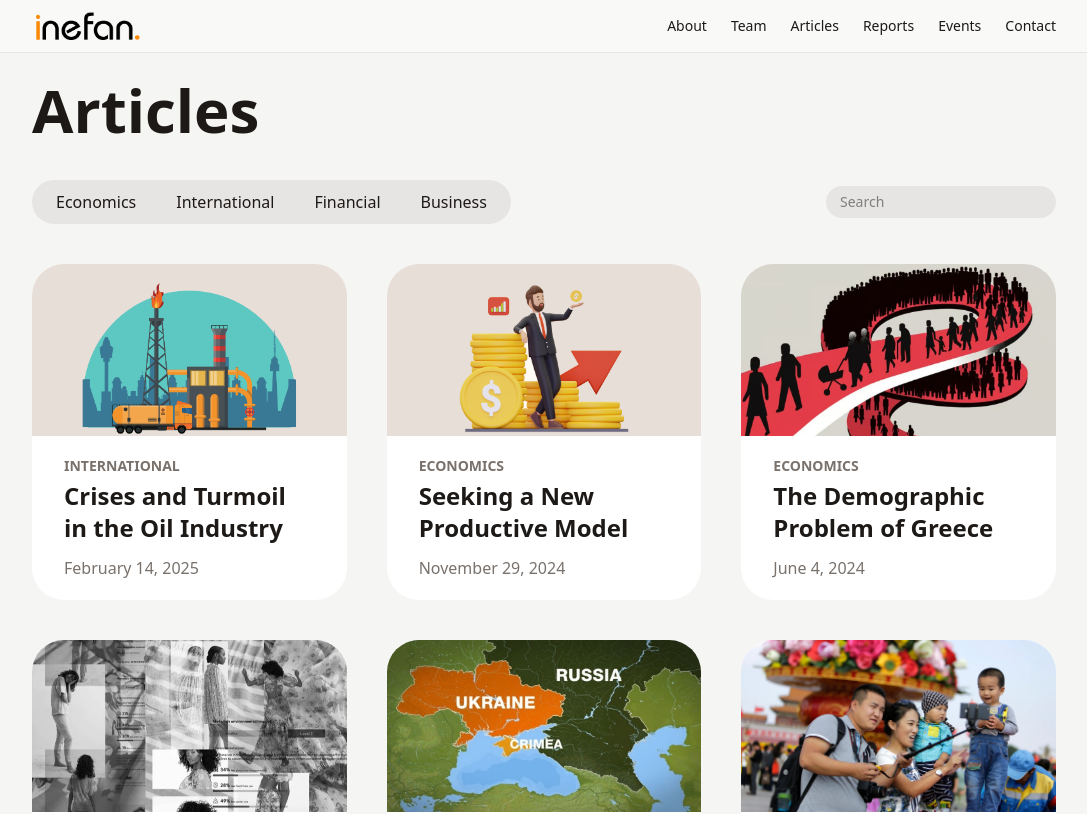
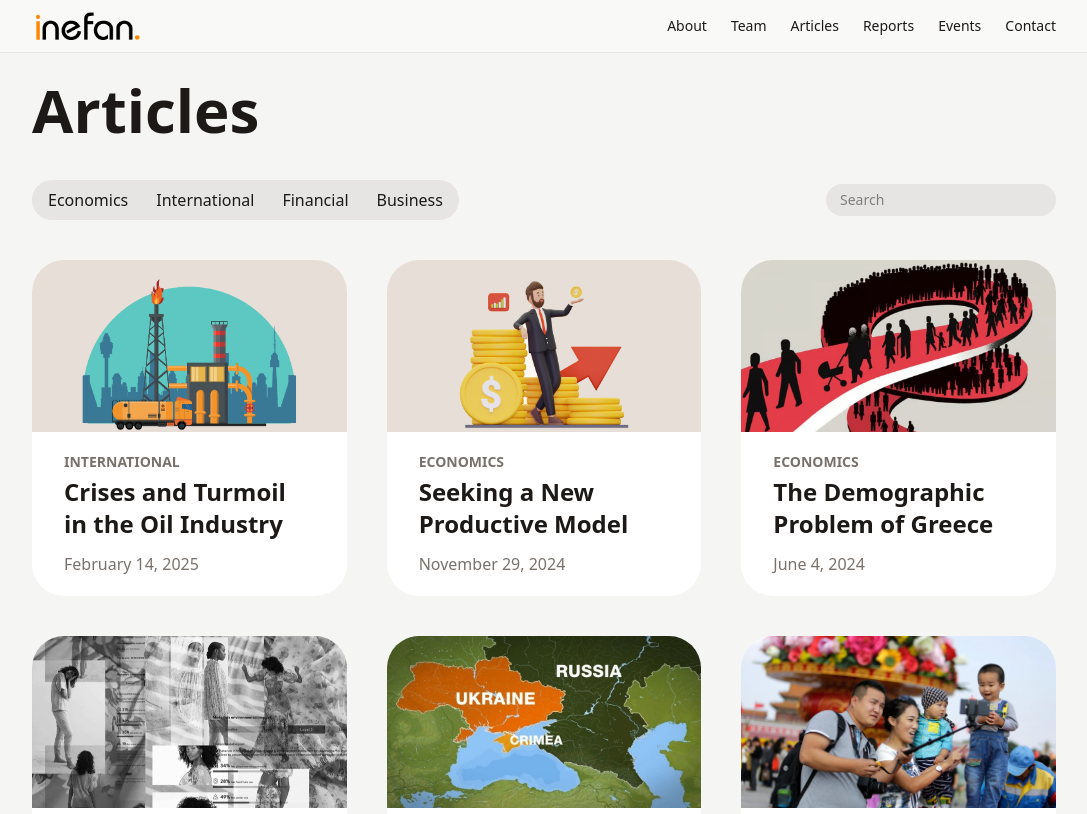
Before and after one commit to andreaschrysopoulos/react-app-2, a React (Vite) app: page /articles in a window 1280 px wide. Shown: the top 814 px of the page, without its empty margins (96-1183 px from the left). Built offline with nearby package versions, Linux system fonts and the light colour scheme.

Commit message:
Refactor BlogFilter component for improved layout and styling consistency
Added animations, improved padding and margins

```diff
--- a/src/components/BlogFilter.jsx
+++ b/src/components/BlogFilter.jsx
@@ -1,5 +1,4 @@
 import React from 'react'
-import { useState } from 'react'
 
 const BlogFilter = ({ selected, setSelected }) => {
 
@@ -15,15 +14,15 @@ const BlogFilter = ({ selected, setSelected }) => {
 
   return (
     <div className='flex gap-2 overflow-x-auto items-center justify-between'>
-      <div className="flex gap-2 items-center dark:bg-stone-900 bg-stone-200 py-1.5 px-2 rounded-full">
+      <div className="flex items-center dark:bg-stone-900 bg-stone-200 py-1 px-1 rounded-full">
 
-        <div className={`${isToggled('economics')} border-stone-200 dark:border-stone-800 px-4 py-1 rounded-full cursor-pointer transitions-all duration-200`} onClick={() => toggleCategory("economics")}>Economics</div>
-        <div className={`${isToggled('international')} border-stone-200 dark:border-stone-800 px-4 py-1 rounded-full cursor-pointer transitions-all duration-200`} onClick={() => toggleCategory("international")}>International</div>
-        <div className={`${isToggled('financial')} border-stone-200 dark:border-stone-800 px-4 py-1 rounded-full cursor-pointer transitions-all duration-200`} onClick={() => toggleCategory("financial")}>Financial</div>
-        <div className={`${isToggled('business')} border-stone-200 dark:border-stone-800 px-4 py-1 rounded-full cursor-pointer transitions-all duration-200`} onClick={() => toggleCategory("business")}>Business</div>
-        {
-          selected.length ? <div className='cursor-pointer px-2 opacity-40 hover:opacity-80 dark:opacity-50 dark:hover:opacity-90 text-sm transition-opacity duration-200' onClick={() => setSelected([])}>Clear</div> : ""
-        }
+        <div className={`${isToggled('economics')} mr-1 border-stone-200 dark:border-stone-800 px-3 py-1 rounded-full cursor-pointer transition-all duration-200`} onClick={() => toggleCategory("economics")}>Economics</div>
+        <div className={`${isToggled('international')} mr-1 border-stone-200 dark:border-stone-800 px-3 py-1 rounded-full cursor-pointer transition-all duration-200`} onClick={() => toggleCategory("international")}>International</div>
+        <div className={`${isToggled('financial')} mr-1 border-stone-200 dark:border-stone-800 px-3 py-1 rounded-full cursor-pointer transition-all duration-200`} onClick={() => toggleCategory("financial")}>Financial</div>
+        <div className={`${isToggled('business')} border-stone-200 dark:border-stone-800 px-3 py-1 rounded-full cursor-pointer transition-all duration-200`} onClick={() => toggleCategory("business")}>Business</div>
+
+        <div className={`text-sm cursor-pointer transition-all duration-400 ease-in-out ${selected.length ? 'ml-0.5 max-w-20 w-fit px-2 opacity-40 dark:opacity-50 hover:opacity-80 dark:hover:opacity-90' : 'px-0 max-w-0 overflow-hidden opacity-0'}`} onClick={() => setSelected([])}>Clear</div>
+
       </div>
       <input id='search' className='transition-all duration-200 ease-in-out text-sm bg-stone-200 dark:bg-stone-900 rounded-full px-3.5 py-1.5  border-stone-800 focus:outline-0 focus:dark:bg-stone-800 focus:bg-stone-300' type="text" placeholder='Search' />
     </div>
```
